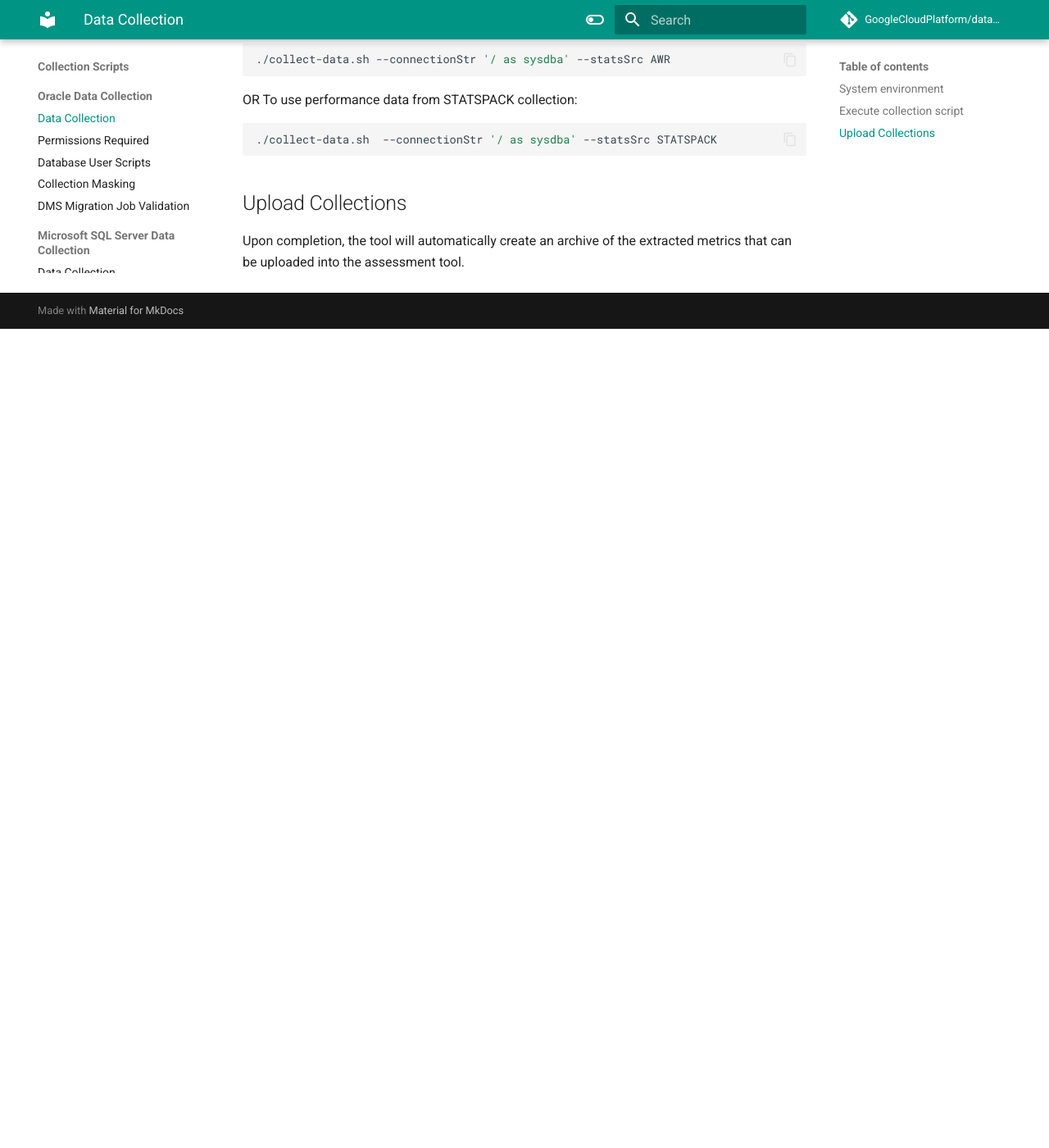
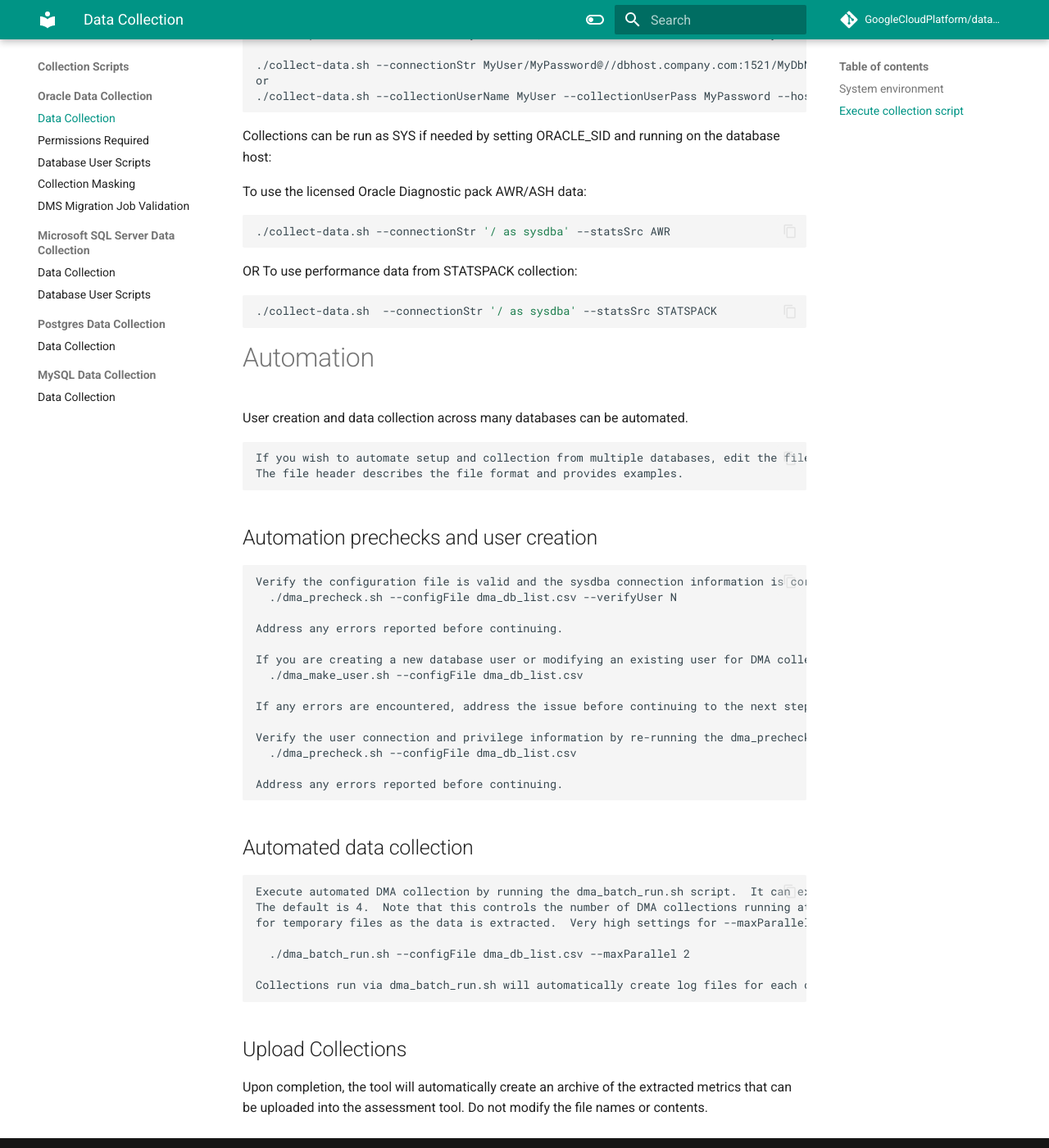
Before and after one commit to GoogleCloudPlatform/database-assessment, an MkDocs documentation site: the page built from docs/user_guide/shell_scripts/oracle/collection_scripts.md, in a window 1280 px wide and 1400 px high, scrolled down 3491 px. Shown: the whole window at 82% size. Built offline with MkDocs 1.6.1 and Material for MkDocs 9.7.7, drawn with Linux system fonts in a browser that asks for light colours; comment, search, counter and statistics services are not loaded; before the commit the page ends 3892 px from its top, so only the background shows below that; some of the changed text lies outside the part shown.

Commit message:
Update documentation for automation.

````diff
--- a/docs/user_guide/shell_scripts/oracle/collection_scripts.md
+++ b/docs/user_guide/shell_scripts/oracle/collection_scripts.md
@@ -112,6 +118,11 @@ Launch the collection script: (Note that the parameter names have changed from e
                              NOTE: IF STATSPACK HAS LESS THAN 30 DAYS OF COLLECTION DATA, SET THIS PARAMETER TO 7 TO LIMIT TO 1 WEEK OF COLLECTION.
                              IF STATSPACK HAS BEEN ACTIVATED SPECIFICALLY FOR DMA COLLECTION, ENSURE THERE ARE AT LEAST 8
                              CALENDAR DAYS OF COLLECTION BEFORE RUNNING THE DMA COLLECTOR.
+ Customer-supplied unique identifier
+     --manualUniqueId        Optional. Descriptive unique identifier for the database being collected.
+                             Do not use the same value for multiple databases.
+                             Use no spaces or special characters.
+                             Ex: SalesDev, InventoryQA, etc.
 
 
  NOTE: If using an Oracle auto-login wallet, specify the tns alias as the connection string:
@@ -170,6 +181,39 @@ To use performance data from STATSPACK collection:
 ./collect-data.sh  --connectionStr '/ as sysdba' --statsSrc STATSPACK
 ```
 
+# Automation
+User creation and data collection across many databases can be automated.
+
+    If you wish to automate setup and collection from multiple databases, edit the file dma_db_list.csv with connection information and options for each database, one entry per line.
+    The file header describes the file format and provides examples.
+
+## Automation prechecks and user creation
+    Verify the configuration file is valid and the sysdba connection information is correct by executing the precheck script with the --verifyUser N option.
+      ./dma_precheck.sh --configFile dma_db_list.csv --verifyUser N
+
+    Address any errors reported before continuing.
+
+    If you are creating a new database user or modifying an existing user for DMA collection, execute the dma_make_user.sh script to create or modify the user(s) specified in the configuration file.
+      ./dma_make_user.sh --configFile dma_db_list.csv
+
+    If any errors are encountered, address the issue before continuing to the next step.  The dma_make_user.sh script can be run multiple times if needed.
+
+    Verify the user connection and privilege information by re-running the dma_precheck.sh script without the --verifyUser parameter.  This will verify the user can connect.
+      ./dma_precheck.sh --configFile dma_db_list.csv
+
+    Address any errors reported before continuing.
+
+## Automated data collection
+    Execute automated DMA collection by running the dma_batch_run.sh script.  It can execute collections in parallel via the --maxParallel parameter.  Set this to 1 to disable parallel collection.
+    The default is 4.  Note that this controls the number of DMA collections running at one time, not the parallelism of the queries in the database.  Each running collection consumes some disk space
+    for temporary files as the data is extracted.  Very high settings for --maxParallel may consume a lot of space.  The example below shows a limit of two collections running at once.
+
+      ./dma_batch_run.sh --configFile dma_db_list.csv --maxParallel 2
+
+    Collections run via dma_batch_run.sh will automatically create log files for each collection, as the terminal will intermingle the output of all threads.
+
+
+
 ## Upload Collections
 
-Upon completion, the tool will automatically create an archive of the extracted metrics that can be uploaded into the assessment tool.
+Upon completion, the tool will automatically create an archive of the extracted metrics that can be uploaded into the assessment tool.  Do not modify the file names or contents.
````
Also changed, not shown: other parts of docs/user_guide/shell_scripts/oracle/collection_scripts.md (+6 -0 lines), docs/user_guide/shell_scripts/oracle/collection_masker.md (+1 -1 lines), 2 other files.
